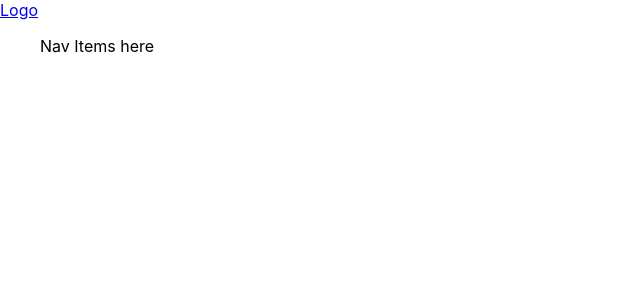
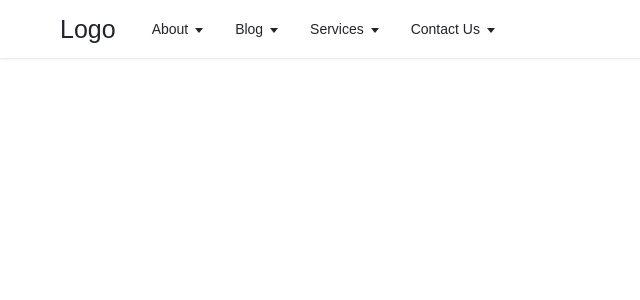
Before and after one commit to emperor9199/magnetic-minds, a React (Create React App) app: page / in a window 1280 px wide. Shown: the top 300 px of the page, without its empty margins (0-640 px from the left). Built offline with nearby package versions, Linux system fonts and the light colour scheme.

Commit message:
Navbar added

```diff
--- a/src/App.css
+++ b/src/App.css
@@ -1,38 +1,127 @@
-.App {
-  text-align: center;
+* {
+  margin: 0;
+  padding: 0;
+  box-sizing: border-box;
 }
 
-.App-logo {
-  height: 40vmin;
-  pointer-events: none;
+body {
+  font-family: sans-serif;
 }
 
-@media (prefers-reduced-motion: no-preference) {
-  .App-logo {
-    animation: App-logo-spin infinite 20s linear;
-  }
+header {
+  box-shadow: 0 1px 3px 0 rgba(0, 0, 0, 0.07), 0 1px 2px 0 rgba(0, 0, 0, 0.05);
+  color: #212529;
 }
 
-.App-header {
-  background-color: #282c34;
-  min-height: 100vh;
+.nav-area {
   display: flex;
-  flex-direction: column;
   align-items: center;
-  justify-content: center;
-  font-size: calc(10px + 2vmin);
-  color: white;
+  max-width: 1200px;
+  margin: 0 auto;
+  padding: 10px 20px;
 }
 
-.App-link {
-  color: #61dafb;
+.logo {
+  text-decoration: none;
+  font-size: 25px;
+  color: inherit;
+  margin-right: 20px;
 }
 
-@keyframes App-logo-spin {
-  from {
-    transform: rotate(0deg);
-  }
-  to {
-    transform: rotate(360deg);
-  }
+.menus {
+  display: flex;
+  align-items: center;
+  flex-wrap: wrap;
+  list-style: none;
 }
+
+.menu-items {
+  position: relative;
+  font-size: 14px;
+}
+
+.menu-items a {
+  display: block;
+  font-size: inherit;
+  color: inherit;
+  text-decoration: none;
+}
+
+.menu-items button {
+  display: flex;
+  align-items: center;
+  color: inherit;
+  font-size: inherit;
+  border: none;
+  background-color: transparent;
+  cursor: pointer;
+  width: 100%;
+}
+
+button span {
+  margin-left: 3px;
+}
+
+.menu-items>a,
+.menu-items button {
+  text-align: left;
+  padding: 0.7rem 1rem;
+}
+
+.menu-items a:hover,
+.menu-items button:hover {
+  background-color: #f2f2f2;
+}
+
+.arrow::after {
+  content: "";
+  display: inline-block;
+  margin-left: 0.28em;
+  vertical-align: 0.09em;
+  border-top: 0.42em solid;
+  border-right: 0.32em solid transparent;
+  border-left: 0.32em solid transparent;
+}
+
+.dropdown {
+  position: absolute;
+  right: 0;
+  right: auto;
+  box-shadow: 0 10px 15px -3px rgba(46, 41, 51, 0.08),
+    0 4px 6px -2px rgba(71, 63, 79, 0.16);
+  font-size: 0.875rem;
+  z-index: 9999;
+  min-width: 10rem;
+  padding: 0.5rem 0;
+  list-style: none;
+  background-color: #fff;
+  border-radius: 0.5rem;
+  display: none;
+}
+
+.dropdown.show {
+  display: block;
+}
+
+.dropdown .dropdown-submenu {
+  position: absolute;
+  left: 100%;
+  top: -7px;
+}
+
+/* content */
+
+.content {
+  max-width: 1200px;
+  margin: 0 auto;
+  padding: 3rem 20px;
+}
+
+.content h2 {
+  margin-bottom: 1rem;
+}
+
+.content a {
+  color: #cc3852;
+  margin-right: 10px;
+}
--- a/src/App.js
+++ b/src/App.js
@@ -1,4 +1,5 @@
 import Header from "./components/Header";
+import "./App.css";
 
 const App = () => {
   return (
--- a/src/components/Dropdown.js
+++ b/src/components/Dropdown.js
@@ -0,0 +1,16 @@
+import MenuItems from "./MenuItems";
+
+const Dropdown = ({ submenus, dropdown, depthLevel }) => {
+  depthLevel = depthLevel + 1;
+  const dropdownClass = depthLevel > 1 ? "dropdown-submenu" : "";
+
+  return (
+    <ul className={`dropdown ${dropdownClass} ${dropdown ? "show" : ""}`}>
+      {submenus.map((submenu, index) => (
+        <MenuItems items={submenu} key={index} depthLevel={depthLevel} />
+      ))}
+    </ul>
+  );
+};
+
+export default Dropdown;
--- a/src/components/MenuItems.js
+++ b/src/components/MenuItems.js
@@ -0,0 +1,62 @@
+import Dropdown from "./Dropdown";
+import { useState, useEffect, useRef } from "react";
+
+const MenuItems = ({ items, depthLevel }) => {
+  const [dropdown, setDropdown] = useState(false);
+  let ref = useRef();
+
+  useEffect(() => {
+    const handler = (event) => {
+      if (dropdown && ref.current && !ref.current.contains(event.target)) {
+        setDropdown(false);
+      }
+    };
+    document.addEventListener("mousedown", handler);
+    document.addEventListener("touchstart", handler);
+    return () => {
+      // Cleanup the event listener
+      document.removeEventListener("mousedown", handler);
+      document.removeEventListener("touchstart", handler);
+    };
+  }, [dropdown]);
+
+  const onMouseEnter = () => {
+    window.innerWidth > 960 && setDropdown(true);
+  };
+
+  const onMouseLeave = () => {
+    window.innerWidth > 960 && setDropdown(false);
+  };
+
+  return (
+    <li
+      className="menu-items"
+      ref={ref}
+      onMouseEnter={onMouseEnter}
+      onMouseLeave={onMouseLeave}
+    >
+      {items.submenu ? (
+        <>
+          <button
+            type="button"
+            aria-haspopup="menu"
+            aria-expanded={dropdown ? "true" : "false"}
+            onClick={() => setDropdown((prev) => !prev)}
+          >
+            {items.title}{" "}
+            {depthLevel > 0 ? <span>&raquo;</span> : <span className="arrow" />}
+          </button>
+          <Dropdown
+            submenus={items.submenu}
+            dropdown={dropdown}
+            depthLevel={depthLevel}
+          />
+        </>
+      ) : (
+        <a href={items.url}>{items.title}</a>
+      )}
+    </li>
+  );
+};
+
+export default MenuItems;
--- a/src/components/Navbar.js
+++ b/src/components/Navbar.js
@@ -1,7 +1,16 @@
+import { menuItems } from "../constants/menuItems";
+import MenuItems from "../components/MenuItems";
+
 const Navbar = () => {
+  const depthLevel = 0;
+
   return (
     <nav>
-      <ul className="menus">Nav Items here</ul>
+      <ul className="menus">
+        {menuItems.map((menu, index) => {
+          return <MenuItems items={menu} key={index} depthLevel={depthLevel} />;
+        })}
+      </ul>
     </nav>
   );
 };
--- a/src/constants/menuItems.js
+++ b/src/constants/menuItems.js
@@ -1,14 +1,94 @@
 export const menuItems = [
   {
-    title: "Home",
-    url: "/",
+    title: "About",
+    url: "web-dev",
+    submenu: [
+      {
+        title: "Frontend",
+        url: "frontend",
+      },
+      {
+        title: "Backend",
+        submenu: [
+          {
+            title: "NodeJS",
+            url: "node",
+          },
+          {
+            title: "PHP",
+            url: "php",
+          },
+        ],
+      },
+    ],
+  },
+  {
+    title: "Blog",
+    url: "web-dev",
+    submenu: [
+      {
+        title: "Frontend",
+        url: "frontend",
+      },
+      {
+        title: "Backend",
+        submenu: [
+          {
+            title: "NodeJS",
+            url: "node",
+          },
+          {
+            title: "PHP",
+            url: "php",
+          },
+        ],
+      },
+    ],
   },
   {
     title: "Services",
-    url: "/services",
+    url: "web-dev",
+    submenu: [
+      {
+        title: "Frontend",
+        url: "frontend",
+      },
+      {
+        title: "Backend",
+        submenu: [
+          {
+            title: "NodeJS",
+            url: "node",
+          },
+          {
+            title: "PHP",
+            url: "php",
+          },
+        ],
+      },
+    ],
   },
   {
-    title: "About",
-    url: "/about",
+    title: "Contact Us",
+    url: "web-dev",
+    submenu: [
+      {
+        title: "Frontend",
+        url: "frontend",
+      },
+      {
+        title: "Backend",
+        submenu: [
+          {
+            title: "NodeJS",
+            url: "node",
+          },
+          {
+            title: "PHP",
+            url: "php",
+          },
+        ],
+      },
+    ],
   },
 ];
```
